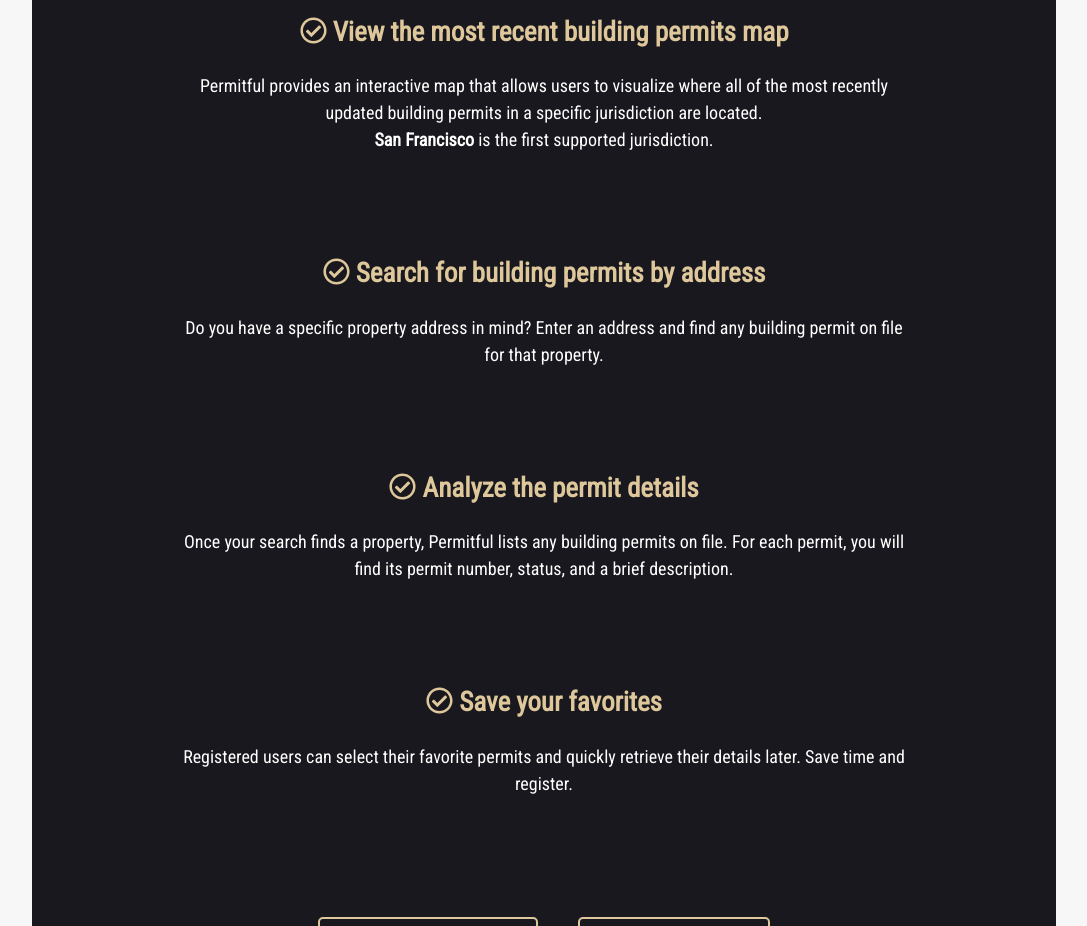
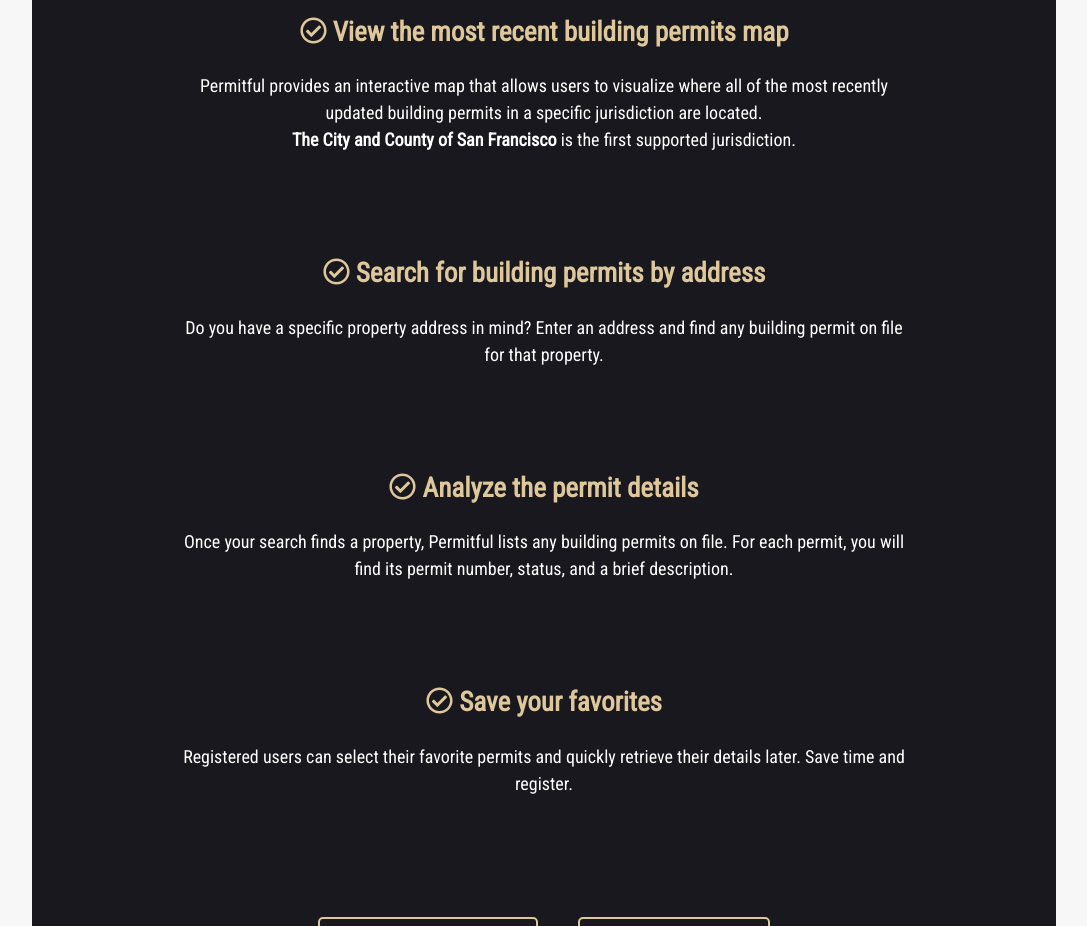
Before and after one commit to gavinmgrant/permitful-client, a React (Create React App) app: page / in a window 1280 px wide. Shown: the part 960-1886 px from the top of the page, without its empty margins (96-1183 px from the left). Built offline with nearby package versions, Linux system fonts and the light colour scheme; no server answers.

Commit message:
refactor(readme): revise line spacing of user flows

```diff
--- a/src/components/Landing/Landing.js
+++ b/src/components/Landing/Landing.js
@@ -22,7 +22,7 @@
       <section className='landing-sections'>
         <h2>{CheckCircle} View the most recent building permits map</h2>
         <p>Permitful provides an interactive map that allows users to visualize where all of the most recently updated building permits in a specific jurisdiction are located.</p>
-        <p><span className="bold">San Francisco</span> is the first supported jurisdiction.</p>
+        <p><span className="bold">The City and County of San Francisco</span> is the first supported jurisdiction.</p>
       </section>
 
       <section className='landing-sections'>
```
Also changed, not shown: 1 other file (tests, documents, lock files or other folders).
